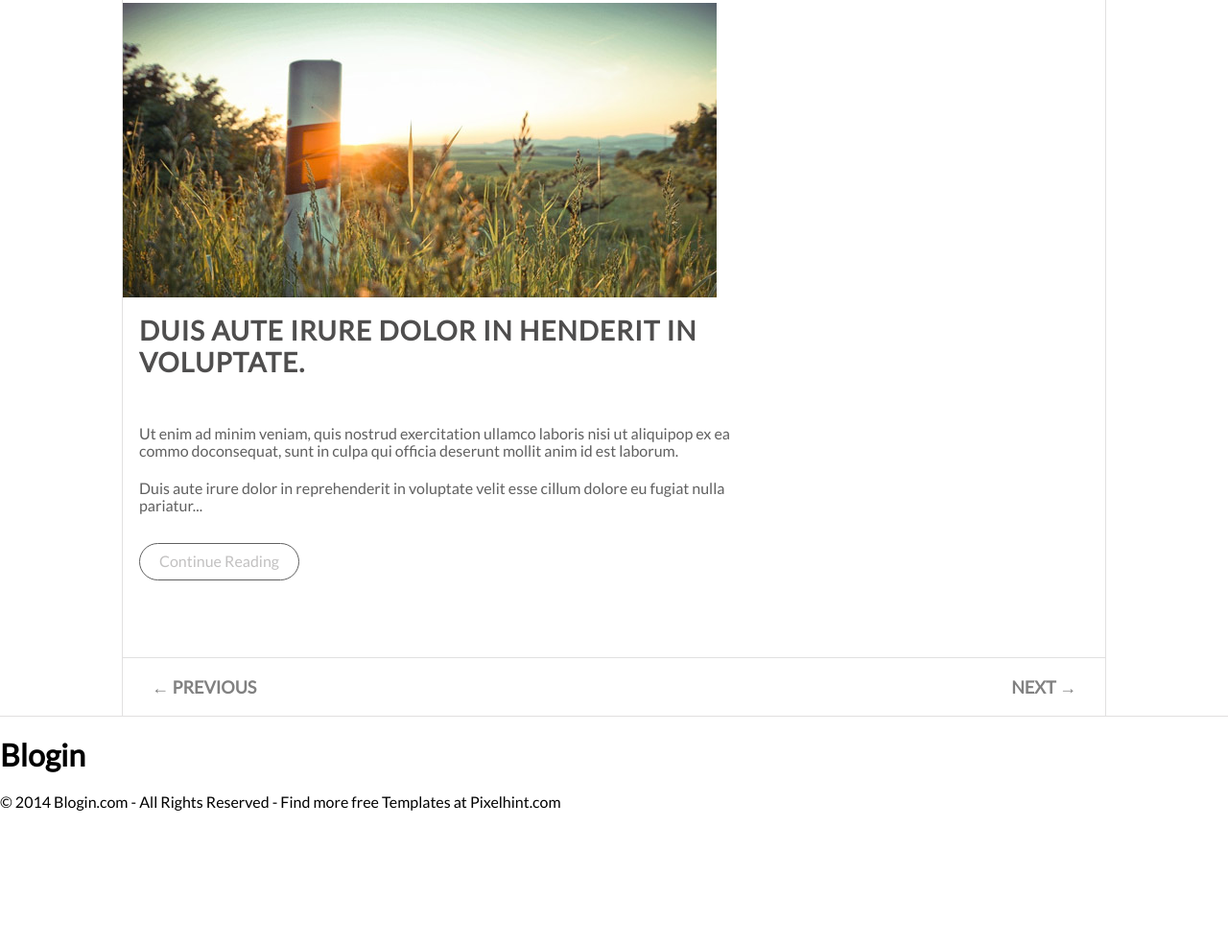
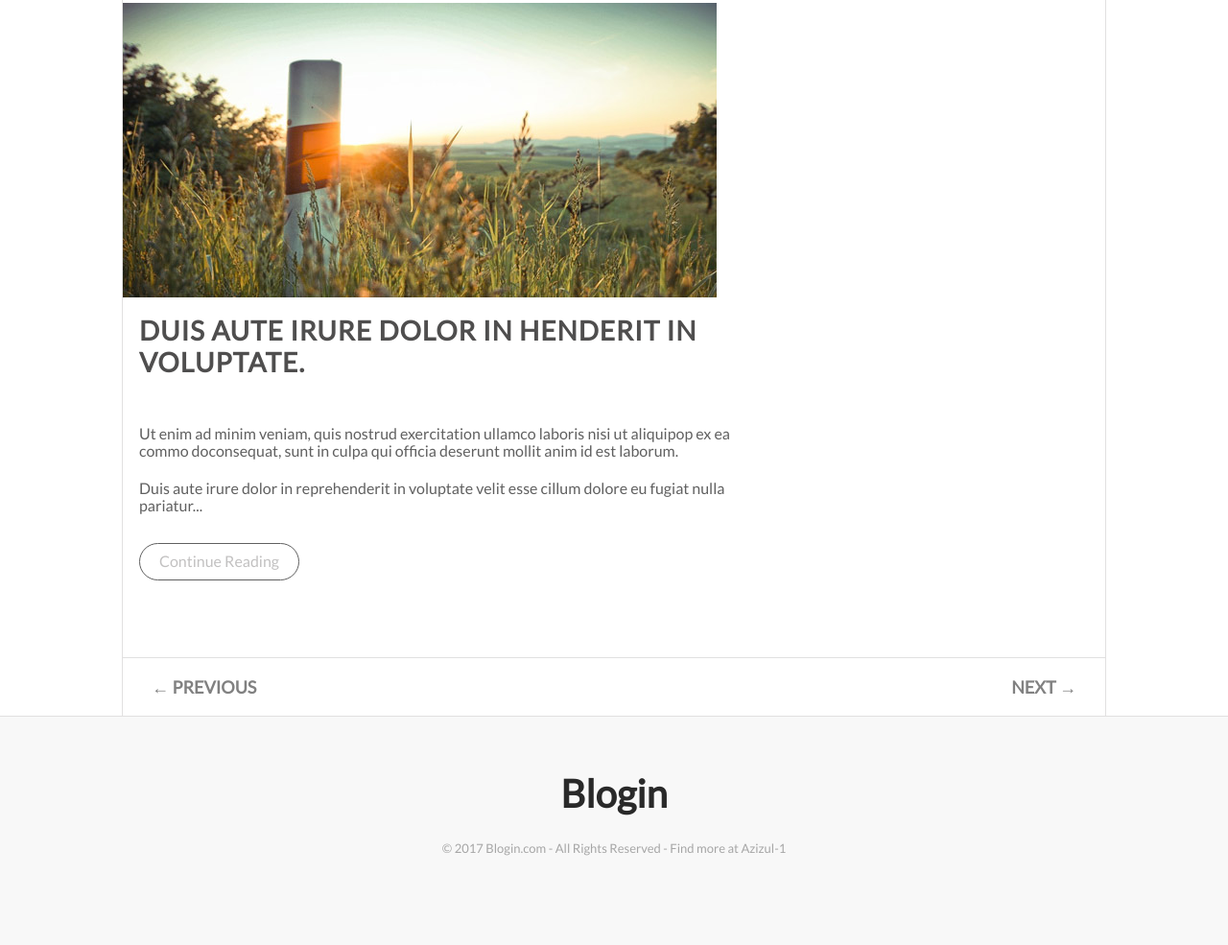
Before and after one commit to Azizul-1/blog-site, a website: page app/index.html in a window 1280 px wide. Shown: the part 928-1913 px from the top of the page at 96% size. Before the commit the page ends 1789 px from the top, so only its background shows below. Drawn offline with Linux system fonts and the light colour scheme.

Commit message:
Footer part completed without social-icons.

```diff
--- a/app/assets/styles/base/_variables.css
+++ b/app/assets/styles/base/_variables.css
@@ -4,3 +4,5 @@ $paragraphColor: #606060;
 $placeholderColor: #c2c1c1;
 $asideTitleBgColor: #F8F8F8;
 $darkGray: #818181;
+$footerHeadingColor: #292929;
+$footerParaColor: #a6a6a6;
--- a/app/assets/styles/modules/_email-section.css
+++ b/app/assets/styles/modules/_email-section.css
@@ -4,6 +4,10 @@
 	&__icon{
 		position: absolute;
 		right: 20px;
-		top: 14px;
+		top: 9px;
+
+    @mixin atSmall{
+      top: 14px;
+    }
 	}
 }
--- a/app/assets/styles/modules/_page-section.css
+++ b/app/assets/styles/modules/_page-section.css
@@ -11,4 +11,12 @@
 		padding-top: 0;
 	}
 
+	&--less-t-padding{
+		padding-top: 0px;
+
+		@mixin atSmall{
+			padding-top: 30px;
+		}
+	}
+
 }
--- a/app/assets/styles/modules/_site-footer.css
+++ b/app/assets/styles/modules/_site-footer.css
@@ -1,4 +1,7 @@
 .site-footer{
+  width: 100%;
+  text-align: center;
+  background-color: $asideTitleBgColor;
 
   hr{
     border: 0;
@@ -7,4 +10,18 @@
     box-shadow: 0 20px 20px -20px #333;
   }
 
+  &__heading{
+    font-size: 1.8rem;
+    color: $footerHeadingColor;
+
+    @mixin atSmall{
+      font-size: 2.5rem;
+    }
+  }
+
+  &__paragraph{
+    font-size: .8125rem;
+    color: $footerParaColor;
+  }
+
 }
--- a/app/index.html
+++ b/app/index.html
@@ -86,14 +86,16 @@
 
 	<footer class="site-footer">
 		<hr>
-		<h1>Blogin</h1>
-		<p>&copy; 2014 Blogin.com  -  All Rights Reserved  -  Find more free Templates at Pixelhint.com</p>
+		<div class="page-section page-section--less-t-padding">
+			<h1 class="site-footer__heading">Blogin</h1>
+			<p class="site-footer__paragraph">&copy; 2017 Blogin.com  -  All Rights Reserved  -  Find more at Azizul-1</p>
 			<section>
 				<a href="#"></a>
 				<a href="#"></a>
 				<a href="#"></a>
 				<a href="#"></a>
 			</section>
+		</div>
 	</footer>
 </body>
 </html>
--- a/app/temp/styles/styles.css
+++ b/app/temp/styles/styles.css
@@ -522,6 +522,17 @@ img{
 		padding-top: 0;
 	}
 
+.page-section--less-t-padding{
+		padding-top: 0px;
+	}
+
+@media (min-width: 530px){
+
+.page-section--less-t-padding{
+			padding-top: 30px
+	}
+	}
+
 .article-wrapper{
 	padding-left: 10px;
 
@@ -584,14 +595,28 @@ img{
 }
 
 .aside-title__left-border{
-		border-left: 5px solid #58C93A;
+		border-left: 4px solid #58C93A;
+	}
+
+@media (min-width: 530px){
+
+.aside-title__left-border{
+			border-left: 5px solid #58C93A
+	}
 	}
 
 .aside-title__input{
-		height: 50px;
+		height: 40px;
 		border: 1px solid #E1E0E0;
 		width: 100%;
 		border-right: 0;
+	}
+
+@media (min-width: 530px){
+
+.aside-title__input{
+			height: 50px
+	}
 	}
 
 .aside-title__input::-webkit-input-placeholder{
@@ -622,11 +647,18 @@ img{
 .email-section__icon{
 		position: absolute;
 		right: 20px;
-		top: 14px;
+		top: 9px;
+	}
+
+@media (min-width: 530px){
+
+.email-section__icon{
+      top: 14px
+	}
 	}
 
 .footer-top{
-  padding: 20px 30px;
+  padding: 15px 15px;
   border-top: 1px solid #E1E0E0;
 }
 
@@ -636,19 +668,45 @@ img{
 		display: table;
 	}
 
+@media (min-width: 530px){
+
+.footer-top{
+    padding: 20px 30px
+}
+	}
+
 .footer-top__prev{
-    font-size: 1.125rem;
     font-weight: bold;
     color: #818181;
     float: left;
   }
 
+@media (min-width: 530px){
+
+.footer-top__prev{
+      font-size: 1.125rem
+  }
+	}
+
 .footer-top__next{
-    font-size: 1.125rem;
     font-weight: bold;
     color: #818181;
     float: right;
   }
+
+@media (min-width: 530px){
+
+.footer-top__next{
+      font-size: 1.125rem
+  }
+	}
+
+.site-footer{
+  width: 100%;
+  text-align: center;
+  background-color: #F8F8F8;
+
+}
 
 .site-footer hr{
     border: 0;
@@ -657,3 +715,20 @@ img{
     -webkit-box-shadow: 0 20px 20px -20px #333;
             box-shadow: 0 20px 20px -20px #333;
   }
+
+.site-footer__heading{
+    font-size: 1.8rem;
+    color: #292929;
+  }
+
+@media (min-width: 530px){
+
+.site-footer__heading{
+      font-size: 2.5rem
+  }
+	}
+
+.site-footer__paragraph{
+    font-size: .8125rem;
+    color: #a6a6a6;
+  }
```
Also changed, not shown: app/assets/styles/modules/_aside-title.css (+10 -2 lines), app/assets/styles/modules/_footer-top.css (+13 -3 lines). Lines whose indentation alone changed are shown as unchanged.
